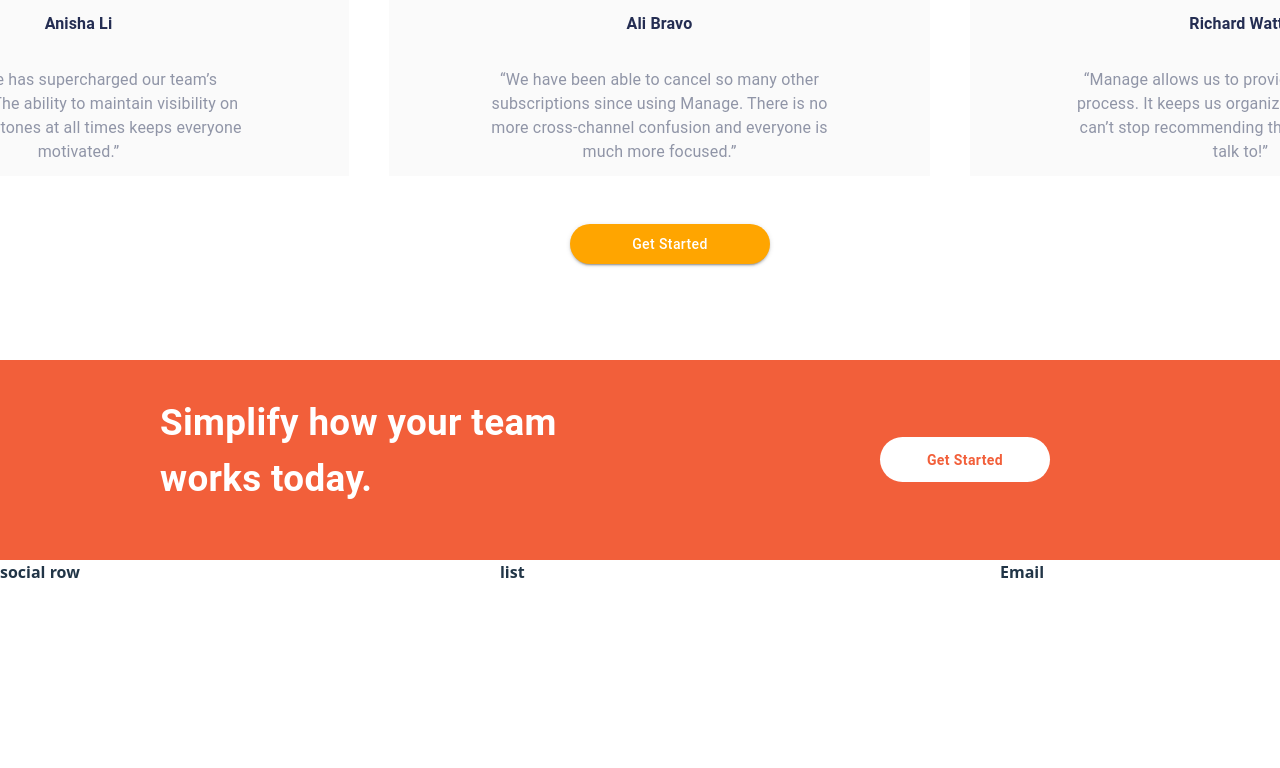
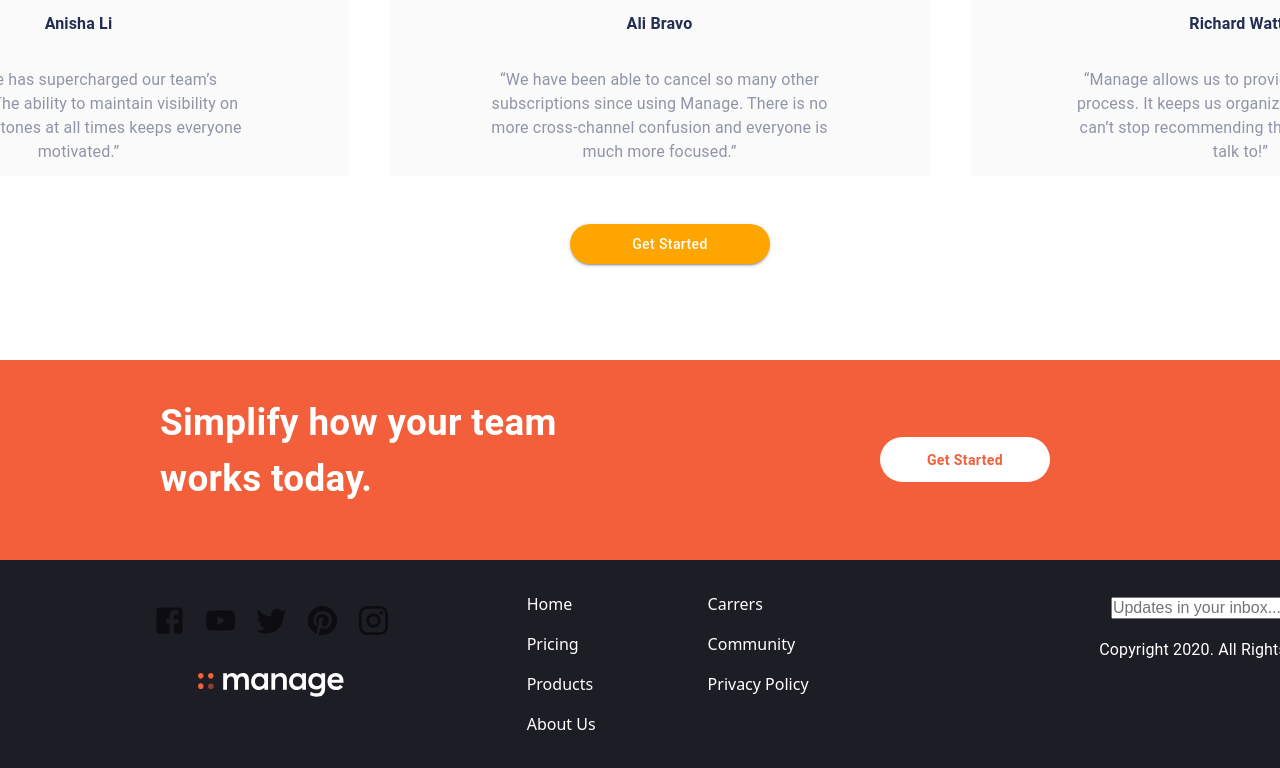
Before and after one commit to ItaloDev-Marcelo/Manage-LoadingPage-MUI-16, a React (Vite) app: page / in a window 1280 px wide. Shown: the part 1833-2601 px from the top of the page. Before the commit the page ends 2417 px from the top, so only its background shows below. Built offline with nearby package versions, Linux system fonts and the light colour scheme.

Commit message:
update files

```diff
--- a/src/components/Nav/navM.jsx
+++ b/src/components/Nav/navM.jsx
@@ -10,11 +10,11 @@ export default function navDesk() {
 
   return (
   <>
-       <AppBar color='inherit' id='navMobile' color="trasparent" sx={{boxShadow: 'none'}} >
+       <AppBar id='navMobile' sx={{boxShadow: 'none'}} color='inherit' >
          <Stack sx={{display: {
         xs: 'flex',
         lg: 'none'
-    }, flexDirection: 'row', position: 'fixed', width: '100%', left: '.5em', justifyContent: 'space-between', padding: '.5em', alignContent: 'center'}}>
+    }, flexDirection: 'row',  justifyContent: 'space-between', padding: '.5em', alignContent: 'center'}}>
 
          <Button variant="text">
              <img src={Logo} alt="" width={'90%'} />
--- a/src/pages/Footer.jsx
+++ b/src/pages/Footer.jsx
@@ -1,23 +1,85 @@
-import {Stack} from '@mui/material'
+import {Stack, Typography, Box, IconButton} from '@mui/material'
 import Grid from '@mui/material/Grid2';
+import List from '@mui/material/List';
+import ListItem from '@mui/material/ListItem';
+import FacebookIcon from '@mui/icons-material/Facebook';
+import YouTubeIcon from '@mui/icons-material/YouTube';
+import TwitterIcon from '@mui/icons-material/Twitter';
+import PinterestIcon from '@mui/icons-material/Pinterest';
+import InstagramIcon from '@mui/icons-material/Instagram';
+import FooterIcon from '../assets/images/logoD.svg'
 
 export default function Footer() {
   return (
-    <Stack >
+    <Stack bgcolor='hsl(233, 12%, 13%)' color='white' padding='1em 2em' textAlign='center' >
          <Grid container >
               <Grid size={{xs: 12, md: 4}} sx={{order: {xs: 1, md: 3}}} >
                  <Stack >
-                    <h6>Email</h6>
+                     <Box sx={{margin: '1.2em 0'}}>
+                     <label></label>
+                    <input type='text' name='email' placeholder='Updates in your inbox...'/>
+                    <input type='button' name='submit' value='Ok'/>
+                     </Box>
+                     <Box>
+                        <Typography component='p' display={{xs: 'none', md: 'block'}}>Copyright 2020. All Rights Reserved</Typography>
+                     </Box>
                  </Stack>
               </Grid>
               <Grid size={{xs: 12, md: 4}}  sx={{order: {xs: 2, md: 2}}}  >
-                 <Stack>
-                    <h6>list</h6>
+                 <Stack display='flex' flexDirection='row' >
+
+                       <List>
+                          <ListItem>Home</ListItem>
+                          <ListItem>Pricing</ListItem>
+                          <ListItem>Products</ListItem>
+                          <ListItem>About Us</ListItem>
+                       </List>
+
+                       <List sx={{paddingLeft: '5em'}} >
+                          <ListItem>Carrers</ListItem>
+                          <ListItem>Community</ListItem>
+                          <ListItem>Privacy Policy</ListItem>
+                       </List>
+
                  </Stack>
               </Grid>
               <Grid size={{xs: 12, md: 4}}  sx={{order: {xs: 3, md: 1}}}>
-                 <Stack>
-                    <h6>social row</h6>
+                 <Stack display='flex' flexDirection='column' justifyContent='center' alignItems='center'>
+                      <Stack >
+                           <Stack display='flex' margin='1.2em 0' flexDirection='row'>
+                           <Box>
+                             <IconButton>
+                                <FacebookIcon fontSize='large'/>
+                             </IconButton>
+                           </Box>
+                           <Box>
+                             <IconButton>
+                                 <YouTubeIcon  fontSize='large'/>
+                             </IconButton>
+                           </Box>
+                           <Box>
+                             <IconButton>
+                                 <TwitterIcon  fontSize='large'/>
+                             </IconButton>
+                           </Box>
+                           <Box>
+                             <IconButton>
+                                <PinterestIcon  fontSize='large'/>
+                             </IconButton>
+                           </Box>
+                           <Box>
+                             <IconButton>
+                                 <InstagramIcon  fontSize='large'/>
+                             </IconButton>
+                           </Box>
+                           </Stack>
+                           <IconButton>
+                               <img src={FooterIcon} alt=''/>
+                           </IconButton>
+                      </Stack>
+                      <Box sx={{margin:'1.2em 0'}} >
+                        <Typography component='p' display={{xs: 'block', md: 'none'}}>Copyright 2020. All Rights Reserved</Typography>
+                     </Box>
                  </Stack>
               </Grid>
          </Grid>
```
Also changed, not shown: src/assets/images/logoD.svg (added).
